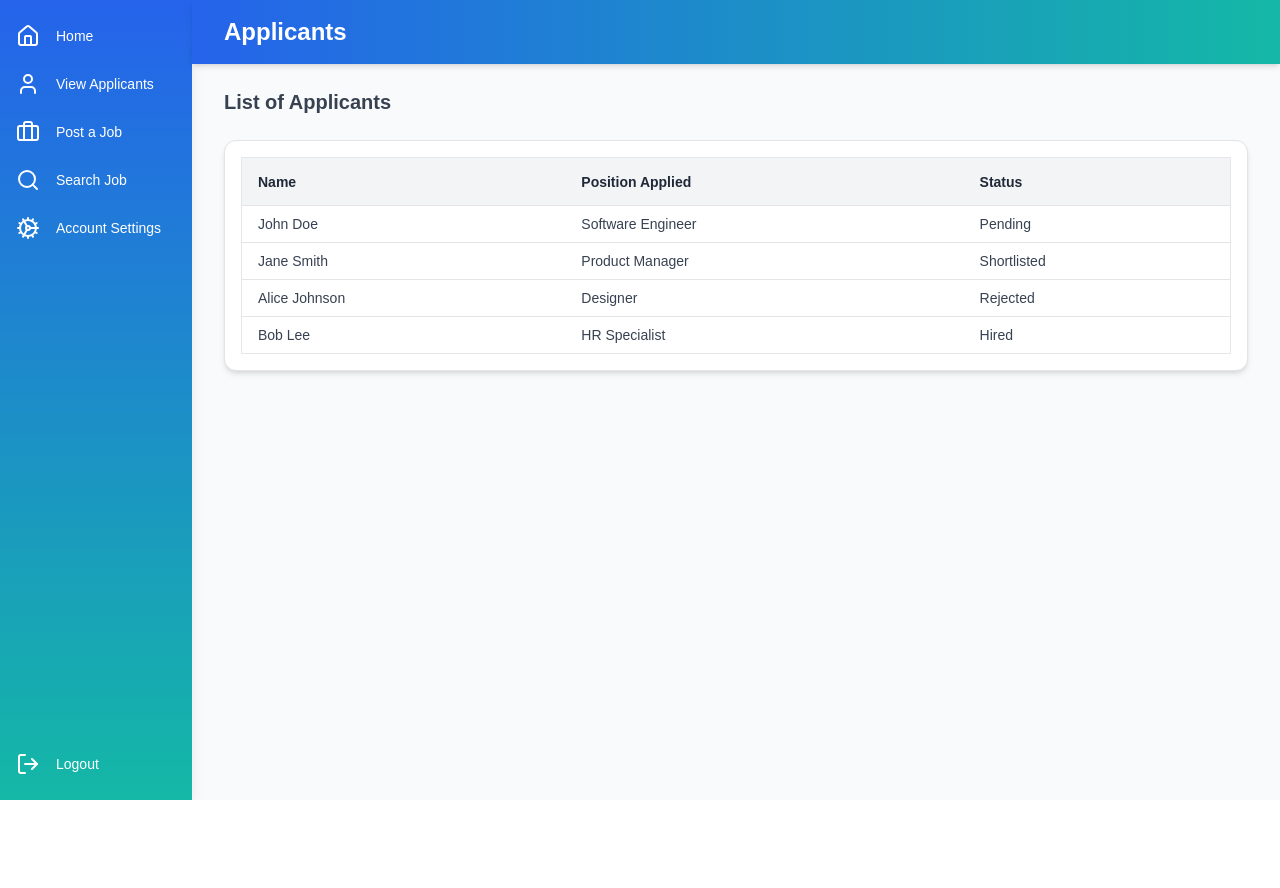
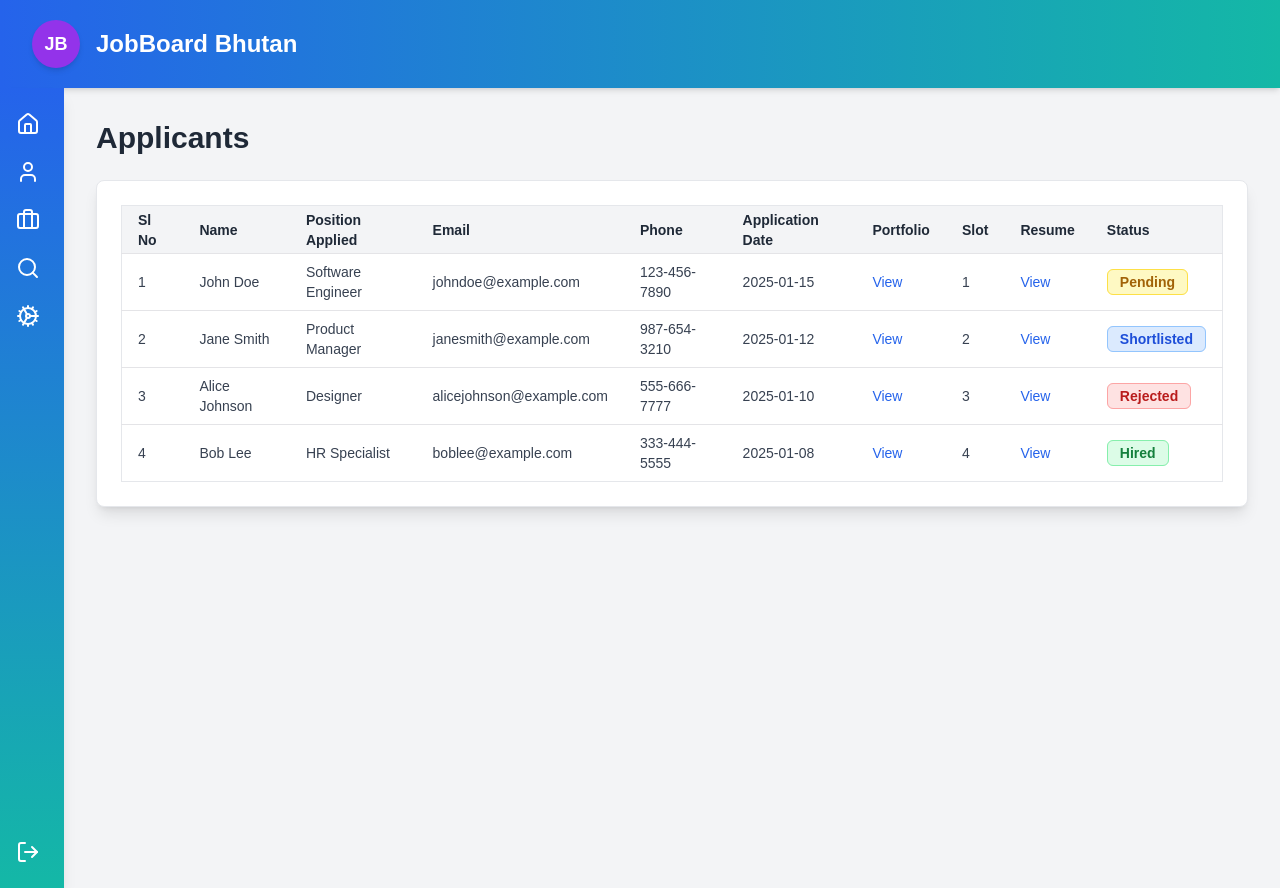
Before and after one commit to pemadolker/JobBoard_Frontend, a Next.js app: page /employer/viewapplicants in a window 1280 px wide. Before the commit the page ends 800 px from the top, so only its background shows below. Built offline with nearby package versions, Linux system fonts and the light colour scheme.

Commit message:
tandin-viewApplicants

```diff
--- a/app/employer/viewapplicants/page.tsx
+++ b/app/employer/viewapplicants/page.tsx
@@ -11,70 +11,92 @@ import {
   TableRow,
 } from "@/components/ui/table";
 import { Card } from "@/components/ui/card";
+import { cn } from "@/lib/utils";
+
+export function Badge({ children, className }: { children: React.ReactNode; className?: string }) {
+  return <span className={`px-2 py-1 text-sm font-semibold rounded ${className}`}>{children}</span>;
+}
 
 export default function ViewApplicantsPage() {
-  // State to store applicants data
   const [applicants, setApplicants] = useState([
-    { name: "John Doe", position: "Software Engineer", status: "Pending" },
-    { name: "Jane Smith", position: "Product Manager", status: "Shortlisted" },
-    { name: "Alice Johnson", position: "Designer", status: "Rejected" },
+    { name: "John Doe", position: "Software Engineer", email: "johndoe@example.com", phone: "123-456-7890", date: "2025-01-15", resume: "#", portfolio: "#", slot: 1, status: "Pending" },
+    { name: "Jane Smith", position: "Product Manager", email: "janesmith@example.com", phone: "987-654-3210", date: "2025-01-12", resume: "#", portfolio: "#", slot: 2, status: "Shortlisted" },
+    { name: "Alice Johnson", position: "Designer", email: "alicejohnson@example.com", phone: "555-666-7777", date: "2025-01-10", resume: "#", portfolio: "#", slot: 3, status: "Rejected" },
   ]);
 
-  // UseEffect to simulate fetching data from backend
   useEffect(() => {
-    // This would be your backend API call once the server is up
-    // Example: fetch('/api/applicants')
-    //   .then(res => res.json())
-    //   .then(data => setApplicants(data))
-
-    // For now, we're using a timeout to simulate loading data
     setTimeout(() => {
       setApplicants([
-        { name: "John Doe", position: "Software Engineer", status: "Pending" },
-        { name: "Jane Smith", position: "Product Manager", status: "Shortlisted" },
-        { name: "Alice Johnson", position: "Designer", status: "Rejected" },
-        { name: "Bob Lee", position: "HR Specialist", status: "Hired" }, // Sample new applicant
+        { name: "John Doe", position: "Software Engineer", email: "johndoe@example.com", phone: "123-456-7890", date: "2025-01-15", resume: "#", portfolio: "#", slot: 1, status: "Pending" },
+        { name: "Jane Smith", position: "Product Manager", email: "janesmith@example.com", phone: "987-654-3210", date: "2025-01-12", resume: "#", portfolio: "#", slot: 2, status: "Shortlisted" },
+        { name: "Alice Johnson", position: "Designer", email: "alicejohnson@example.com", phone: "555-666-7777", date: "2025-01-10", resume: "#", portfolio: "#", slot: 3, status: "Rejected" },
+        { name: "Bob Lee", position: "HR Specialist", email: "boblee@example.com", phone: "333-444-5555", date: "2025-01-08", resume: "#", portfolio: "#", slot: 4, status: "Hired" },
       ]);
-    }, 2000); // Simulating a 2-second delay for data fetching
+    }, 2000);
   }, []);
 
+  const statusColors: Record<string, string> = {
+    Pending: "bg-yellow-100 text-yellow-700 border-yellow-300",
+    Shortlisted: "bg-blue-100 text-blue-700 border-blue-300",
+    Rejected: "bg-red-100 text-red-700 border-red-300",
+    Hired: "bg-green-100 text-green-700 border-green-300",
+  };
+
   return (
-    <div className="flex min-h-screen bg-gray-50">
-      {/* Sidebar */}
+    <div className="flex flex-col min-h-screen bg-gray-100">
+      <nav className="w-full bg-gradient-to-r from-blue-600 to-teal-500 text-white shadow-md px-8 py-5 flex items-center justify-between">
+        <div className="flex items-center space-x-4">
+          <div className="w-12 h-12 bg-purple-600 rounded-full flex items-center justify-center text-white font-bold text-lg shadow-md">
+            JB
+          </div>
+          <h1 className="text-2xl font-semibold">JobBoard Bhutan</h1>
+        </div>
+      </nav>
+      <div className="flex flex-1">
         <Sidebar />
-
-      {/* Main Content */}
-      <div className="flex-1 flex flex-col">
-        {/* Header */}
-        <header className="sticky top-0 z-10 bg-gradient-to-r from-blue-600 to-teal-500 text-white shadow-md px-8 py-4">
-          <h1 className="text-2xl font-bold">Applicants</h1>
-        </header>
-
-        {/* Main Content */}
-        <main className="flex-1 px-8 py-6">
-          <h2 className="text-xl font-semibold text-gray-700 mb-6">List of Applicants</h2>
-
-          <Card className="p-4">
-            <Table>
+        <div className="flex-1 p-8">
+          <h1 className="text-3xl font-bold text-gray-800 mb-6">Applicants</h1>
+          <Card className="p-6 shadow-lg rounded-lg border border-gray-200 bg-white">
+            <div className="overflow-x-auto"> {/* Enable horizontal scrolling */}
+              <Table className="min-w-full table-auto">
                 <TableHeader>
-                <TableRow>
+                  <TableRow className="bg-gray-100">
+                    <TableHead>Sl No</TableHead>
                     <TableHead>Name</TableHead>
                     <TableHead>Position Applied</TableHead>
+                    <TableHead>Email</TableHead>
+                    <TableHead>Phone</TableHead>
+                    <TableHead>Application Date</TableHead>
+                    <TableHead>Portfolio</TableHead>
+                    <TableHead>Slot</TableHead>
+                    <TableHead>Resume</TableHead>
                     <TableHead>Status</TableHead>
                   </TableRow>
                 </TableHeader>
                 <TableBody>
                   {applicants.map((applicant, index) => (
-                  <TableRow key={index}>
+                    <TableRow key={index} className="hover:bg-gray-50">
+                      <TableCell>{index + 1}</TableCell> {/* Serial Number */}
                       <TableCell>{applicant.name}</TableCell>
                       <TableCell>{applicant.position}</TableCell>
-                    <TableCell>{applicant.status}</TableCell>
+                      <TableCell>{applicant.email}</TableCell>
+                      <TableCell>{applicant.phone}</TableCell>
+                      <TableCell>{applicant.date}</TableCell>
+                      <TableCell><a href={applicant.portfolio} className="text-blue-600 hover:underline">View</a></TableCell> {/* Portfolio */}
+                      <TableCell>{applicant.slot}</TableCell> {/* Slot (now a number) */}
+                      <TableCell><a href={applicant.resume} className="text-blue-600 hover:underline">View</a></TableCell>
+                      <TableCell>
+                        <Badge className={cn("border rounded-md px-3 py-1 text-sm font-medium", statusColors[applicant.status] || "bg-gray-100 text-gray-700 border-gray-300")}>
+                          {applicant.status}
+                        </Badge>
+                      </TableCell>
                     </TableRow>
                   ))}
                 </TableBody>
               </Table>
+            </div>
           </Card>
-        </main>
+        </div>
       </div>
     </div>
   );
```
Lines whose indentation alone changed are shown as unchanged.
